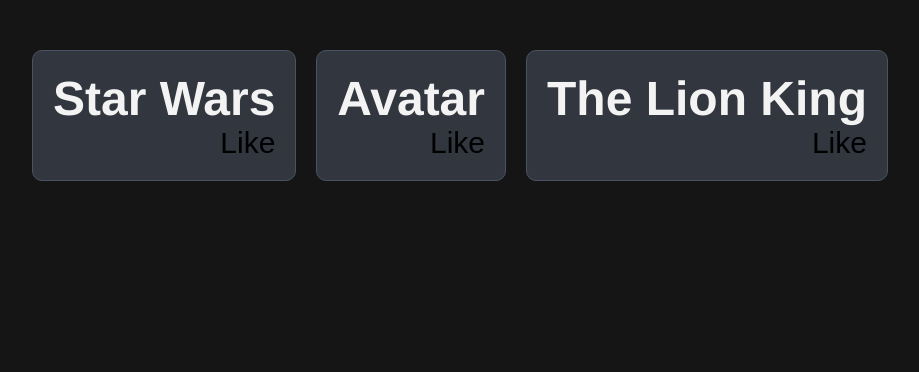
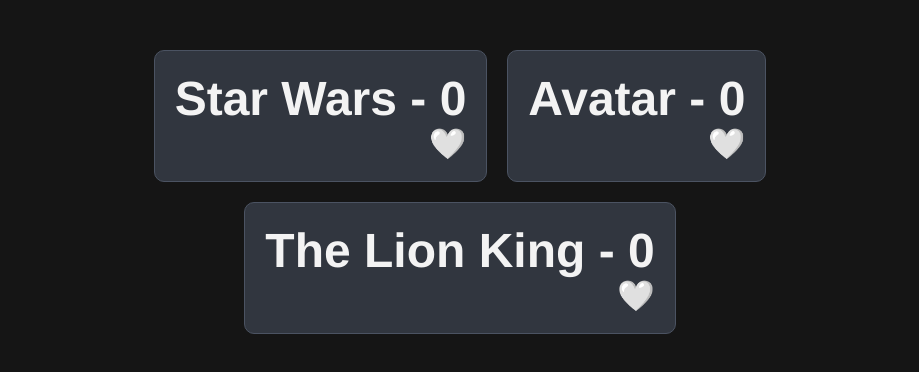
Before and after one commit to JohnReyGimenez/first-react-project, a React (Vite) app: page / in a window 1280 px wide. Shown: the top 372 px of the page, without its empty margins (180-1099 px from the left). Built offline with nearby package versions, Linux system fonts and the light colour scheme.

Commit message:
added: new states and effects for card component

```diff
--- a/src/App.jsx
+++ b/src/App.jsx
@@ -1,14 +1,19 @@
-import { useState } from 'react'
+import { useEffect, useState } from 'react'
 
 const Card = ({ title }) => {
+  const [count, setcount] = useState(0)
   const [hasLiked, sethasLiked] = useState(false)
 
+  useEffect(()=> {
+    console.log(`${title} has been linked to ${hasLiked}`)
+  });
+
   return (
-    <div className="card">
-      <h2>{title}</h2>
+    <div className="card" onClick={()=> setcount(count + 1)}>
+      <h2>{title} - {count}</h2>
 
-      <button onClick={() => sethasLiked(true)}>
-        Like
+      <button onClick={() => sethasLiked(!hasLiked)}>
+        {hasLiked ? '❤️' : '🤍'}
       </button>
     </div>
   )
```
